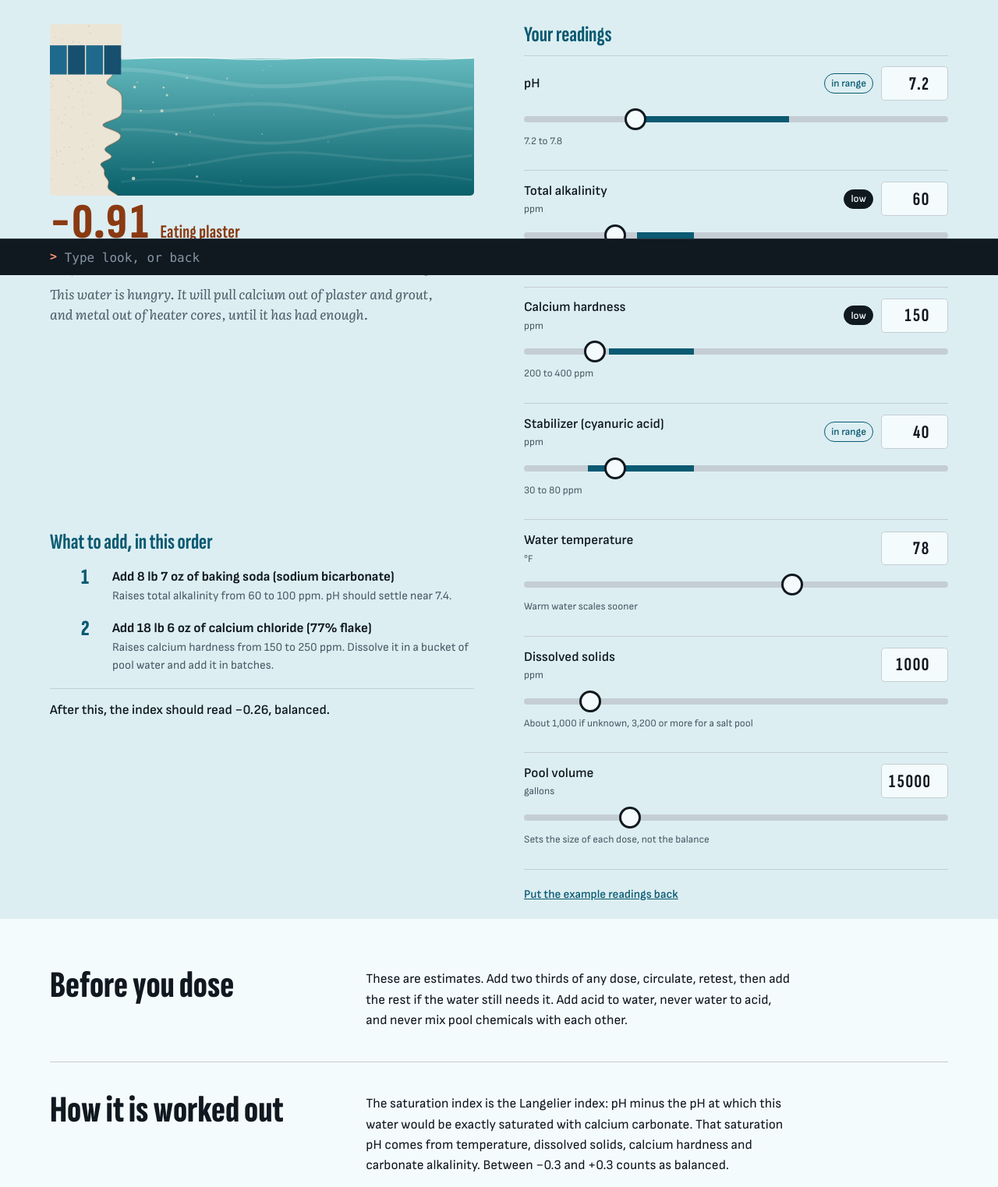
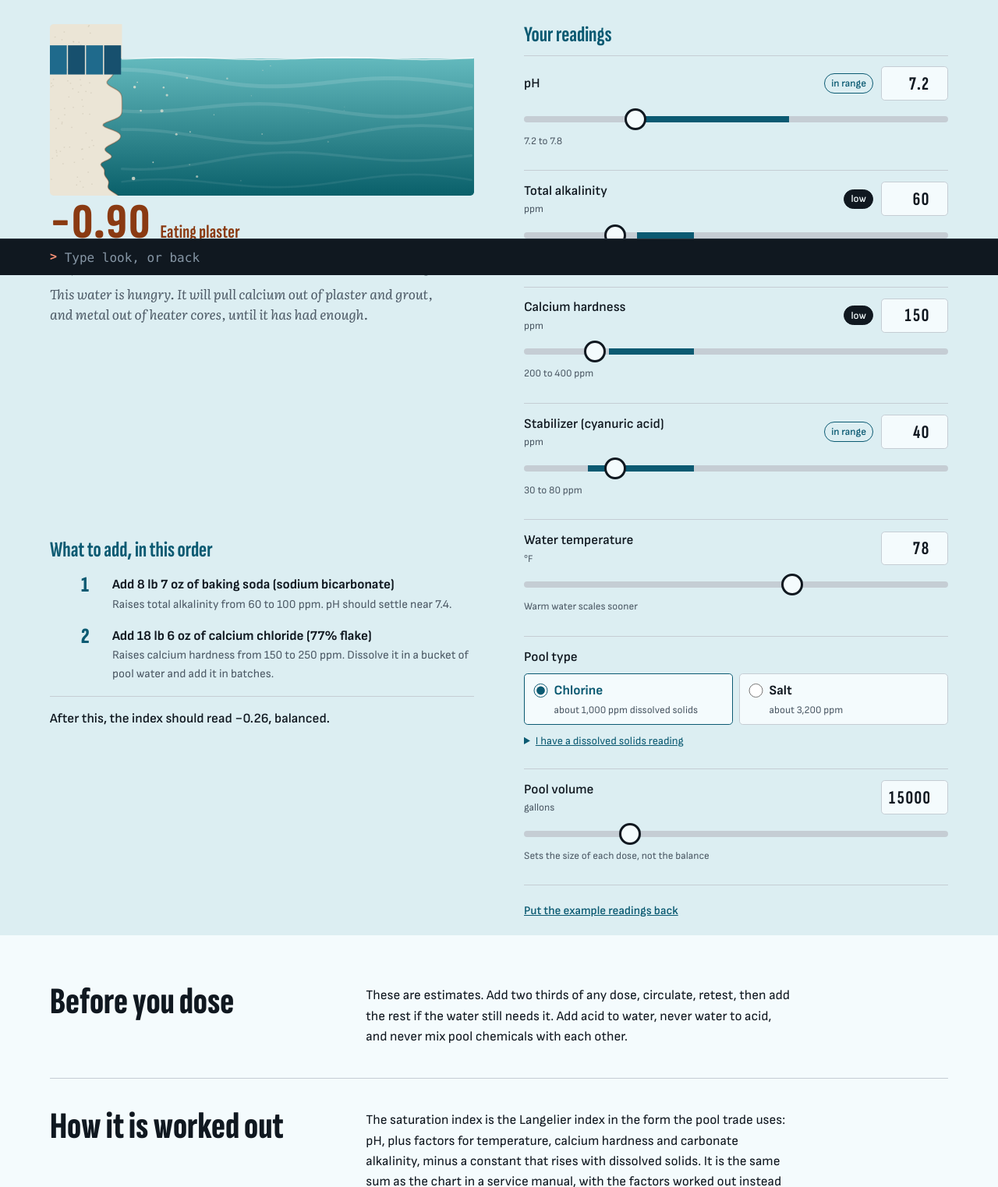
Before and after one commit to capnknives/richardelliot.dev, a plain HTML site: page tools/pool-balance.html in a window 1280 px wide. Shown: the part 447-1970 px from the top of the page at 78% size. Drawn offline with Linux system fonts and the light colour scheme.

Commit message:
Pool balance: trade-chart index, pool-type toggle, and drains sized to the plan
The index is now the pool trade's sum with the ANSI/APSP dissolved-solids
constant, and matches the CPO handbook's worked examples. Dissolved solids
come from a chlorine/salt choice unless a reading is typed in. A drain for
calcium leaves what the plan needs, so nothing is drained and added back.
Hungry water can also be met with alkalinity at the top of its range and,
last, a full soda ash dose followed by acid.

Co-Authored-By: Claude Fable 5.2 <noreply@anthropic.com>
Claude-Session: https://claude.ai/code/session_01KnFn2gjfdwaDVmr9tgmx2J

```diff
--- a/assets/pool-balance.css
+++ b/assets/pool-balance.css
@@ -101,6 +101,23 @@ body[data-room="poolbalance"] .room-head h1 {
 }
 .pool .ideal { font-size: 0.8125rem; color: var(--soft); }
 
+/* Pool type, standing in for a dissolved solids reading */
+.pool .kind { margin: 0; padding: 0.8rem 0 0.9rem; border: 0; border-top: 1px solid var(--rule); min-width: 0; }
+.pool .kind legend { float: left; width: 100%; padding: 0; margin-bottom: 0.5rem; font-weight: 600; }
+.pool .kinds { clear: both; display: grid; grid-template-columns: 1fr 1fr; gap: 0.5rem; }
+.pool .kinds label {
+  display: grid; grid-template-columns: auto 1fr; align-items: center; gap: 0.1rem 0.5rem;
+  min-height: 2.75rem; padding: 0.5rem 0.7rem; font-weight: 700; cursor: pointer;
+  border: 1.5px solid var(--rule); border-radius: 0.3rem; background: var(--paper);
+}
+.pool .kinds label:has(input:checked) { border-color: var(--room); color: var(--room); }
+.pool .kinds small { grid-column: 2; font-weight: 400; font-size: 0.8125rem; color: var(--soft); }
+.pool .kinds input { width: 1.15rem; height: 1.15rem; margin: 0; accent-color: var(--room); }
+.pool .kind details { margin-top: 0.6rem; }
+.pool .kind summary { min-height: 2rem; font-size: 0.875rem; color: var(--room); cursor: pointer; text-decoration: underline; }
+.pool .kind details .row-head { margin: 0.4rem 0 0.3rem; }
+.pool .kinds input:focus-visible, .pool .kind summary:focus-visible { outline: 3px solid var(--room); outline-offset: 2px; }
+
 /* Plan */
 .pool .plan ol { counter-reset: step; display: grid; gap: 1rem; }
 .pool .plan li { counter-increment: step; display: grid; grid-template-columns: 2rem 1fr; column-gap: 0.5rem; }
--- a/assets/pool-balance.js
+++ b/assets/pool-balance.js
@@ -25,26 +25,43 @@ function solvePH(taMeq, dic, cya) {
   return (lo + hi) / 2;
 }
 function carbAlkPpm(taPpm, cya, pH) { return Math.max(1, taPpm - cyaMeq(cya, pH) * 50); }
+/* The saturation index in the form the pool trade uses: pH plus factors for temperature,
+   calcium hardness and carbonate alkalinity, minus a constant that rises with dissolved
+   solids. The factors are worked out, not read from rounded rows of the chart.
+   Temperature is Wojtowicz's fit to the chart's own factors. The constant runs through the
+   ANSI/APSP steps (12.1 under 800 ppm, then 12.2, 12.3, 12.4, 12.5), each placed at the
+   middle of its range and joined in a straight line on a log scale. */
+var TDS_STEPS = [[400, 12.1], [1100, 12.2], [2100, 12.3], [4000, 12.4], [6500, 12.5]];
+function tdsFactor(tds) {
+  var x = Math.log10(Math.max(1, tds)), a, b;
+  if (tds <= TDS_STEPS[0][0]) return TDS_STEPS[0][1];
+  for (var i = 1; i < TDS_STEPS.length; i++) {
+    a = TDS_STEPS[i - 1]; b = TDS_STEPS[i];
+    if (tds <= b[0]) return a[1] + (b[1] - a[1]) * (x - Math.log10(a[0])) / (Math.log10(b[0]) - Math.log10(a[0]));
+  }
+  return TDS_STEPS[TDS_STEPS.length - 1][1];
+}
 function lsi(w) {
-  var A = (Math.log10(Math.max(1, w.tds)) - 1) / 10;
-  var B = 34.55 - 13.12 * Math.log10((w.temp - 32) * 5 / 9 + 273);
-  var C = Math.log10(Math.max(1, w.ch)) - 0.4;
-  var D = Math.log10(carbAlkPpm(w.ta, w.cya, w.ph));
-  return w.ph - (9.3 + A + B - C - D);
+  var TF = -0.56 + 0.01827 * w.temp - 0.000041 * w.temp * w.temp;
+  var CF = Math.log10(Math.max(1, w.ch)) - 0.4;
+  var AF = Math.log10(carbAlkPpm(w.ta, w.cya, w.ph));
+  return w.ph + TF + CF + AF - tdsFactor(w.tds);
 }
 
 var RANGE = { ph: [7.2, 7.8], ta: [80, 120], ch: [200, 400], cya: [30, 80] };
 
 function buildPlan(w, opt) {
   opt = opt || {};
-  var phT = opt.phTarget || 7.5, chT = opt.chTarget || 250;
+  var phT = opt.phTarget || 7.5, chT = opt.chTarget || 250, taT = opt.taTarget || 100;
   var L = w.gal * GAL, steps = [];
   var s = { ph: w.ph, ta: w.ta / 50, cya: w.cya, ch: w.ch };
   s.dic = dicFrom(s.ph, s.ta, s.cya);
 
   // 0. Dilution is the only way down for calcium and stabilizer.
   var f = 0, why = [];
-  if (s.ch > RANGE.ch[1]) { f = Math.max(f, 1 - 350 / s.ch); why.push("calcium hardness of " + Math.round(s.ch)); }
+  /* Leave as much calcium as the plan will want, so it never drains calcium out and then adds it back. */
+  var keep = Math.min(RANGE.ch[1], Math.max(350, opt.chTarget || 0));
+  if (s.ch > RANGE.ch[1]) { f = Math.max(f, 1 - keep / s.ch); why.push("calcium hardness of " + Math.round(s.ch)); }
   if (s.cya > RANGE.cya[1]) { f = Math.max(f, 1 - 50 / s.cya); why.push("stabilizer of " + Math.round(s.cya)); }
   if (f > 0) {
     steps.push({ kind: "drain", pct: Math.round(f * 100), why: why });
@@ -56,14 +73,14 @@ function buildPlan(w, opt) {
 
   // 1. Total alkalinity.
   var taPpm = s.ta * 50, aerated = false;
-  if (taPpm < RANGE.ta[0]) {
-    var x = (100 - taPpm) / 50;
+  if (taPpm < RANGE.ta[0] || (opt.taTarget && taPpm < taT - 5)) {
+    var x = (taT - taPpm) / 50;
     s.ta += x; s.dic += x; s.ph = solvePH(s.ta, s.dic, s.cya);
-    steps.push({ kind: "bicarb", grams: x * L * 84.01 / 1000, from: taPpm, to: 100, ph: s.ph });
+    steps.push({ kind: "bicarb", grams: x * L * 84.01 / 1000, from: taPpm, to: taT, ph: s.ph });
   } else if (taPpm > RANGE.ta[1]) {
-    var y = (taPpm - 100) / 50;
+    var y = (taPpm - taT) / 50;
     s.ta -= y; s.ph = phT; s.dic = dicFrom(s.ph, s.ta, s.cya); aerated = true;
-    steps.push({ kind: "acidTA", ml: y * L / 10.0, from: taPpm, to: 100 });
+    steps.push({ kind: "acidTA", ml: y * L / 10.0, from: taPpm, to: taT });
   }
 
   // 2. pH.
@@ -79,7 +96,7 @@ function buildPlan(w, opt) {
        alkalinity past its range the dose stops there, as long as that still brings pH up to
        7.2. Aeration is offered as extra help for the rest, never as the only step. */
     var ash = lo, short = false;
-    if ((s.ta + 2 * lo) * 50 > RANGE.ta[1] + 0.5) {
+    if ((s.ta + 2 * lo) * 50 > RANGE.ta[1] + 0.5 && !opt.fullAsh) {
       var room = Math.max(0, (RANGE.ta[1] / 50 - s.ta) / 2), floor = 0;
       if (s.ph < RANGE.ph[0]) {
         var a2 = 0, b2 = lo;
@@ -97,9 +114,9 @@ function buildPlan(w, opt) {
         /* The way a tech does it: let the soda ash carry alkalinity high, give it time, then
            bring alkalinity back down with acid in rounds. pH is taken to recover between
            rounds, as it does in the alkalinity step above, and gets tuned on the return visit. */
-        var down = (s.ta * 50 - 110) / 50, high = s.ta * 50;
+        var land = Math.max(110, taT), down = (s.ta * 50 - land) / 50, high = s.ta * 50;
         s.ta -= down; s.ph = phT; s.dic = dicFrom(s.ph, s.ta, s.cya);
-        steps.push({ kind: "acidAfter", ml: down * L / 10.0, from: high, to: 110 });
+        steps.push({ kind: "acidAfter", ml: down * L / 10.0, from: high, to: land });
       }
     }
   }
@@ -128,10 +145,10 @@ function buildPlan(w, opt) {
    lean on calcium, then pH, which are the two levers that stay inside their ranges.
    pH moves a tenth at a time and stops at the first target that balances, so the
    plan never swings from hungry water to scaling water or back. */
-function leanOnPH(w, chTarget, p, dir) {
+function leanOnPH(w, chTarget, p, dir, taTarget, fullAsh) {
   var best = p, start = Math.round(Math.min(7.8, Math.max(7.2, p.end.ph)) * 10);
   for (var t = start + dir; t >= 72 && t <= 78; t += dir) {
-    var q = buildPlan(w, { chTarget: chTarget, phTarget: t / 10, forcePH: true });
+    var q = buildPlan(w, { chTarget: chTarget, phTarget: t / 10, forcePH: true, taTarget: taTarget, fullAsh: fullAsh });
     if (q.end.ph < RANGE.ph[0] - 0.005 || q.end.ph > RANGE.ph[1] + 0.005) continue;
     if (Math.abs(q.lsi) < Math.abs(best.lsi)) best = q;
     if (q.lsi >= -0.3 && q.lsi <= 0.3) return q;
@@ -145,6 +162,16 @@ function plan(w) {
     var ch = Math.min(400, Math.max(250, need));
     p = buildPlan(w, { chTarget: ch });
     if (p.lsi < -0.3) p = leanOnPH(w, ch, p, 1);
+    if (p.lsi < -0.3) {
+      /* Still hungry with pH and calcium at the top: aim alkalinity at the top of its range too. */
+      var r = leanOnPH(w, ch, buildPlan(w, { chTarget: ch, taTarget: RANGE.ta[1] }), 1, RANGE.ta[1]);
+      if (r.lsi > p.lsi) p = r;
+    }
+    if (p.lsi < -0.3) {
+      /* Last lever: stop holding soda ash back. Alkalinity overshoots and acid brings it down later. */
+      var top = RANGE.ta[1], u = leanOnPH(w, ch, buildPlan(w, { chTarget: ch, taTarget: top, fullAsh: true }), 1, top, true);
+      if (u.lsi > p.lsi + 0.02) p = u;
+    }
   } else if (p.lsi > 0.3) {
     p = leanOnPH(w, 0, p, -1);
   }
@@ -159,7 +186,6 @@ var FIELDS = [
   { id: "ch",   label: "Calcium hardness", unit: "ppm", min: 0, max: 1000, step: 10, def: 150, ideal: "200 to 400 ppm", r: RANGE.ch },
   { id: "cya",  label: "Stabilizer (cyanuric acid)", unit: "ppm", min: 0, max: 200, step: 5, def: 40, ideal: "30 to 80 ppm", r: RANGE.cya },
   { id: "temp", label: "Water temperature", unit: "°F", min: 32, max: 104, step: 1, def: 78, ideal: "Warm water scales sooner" },
-  { id: "tds",  label: "Dissolved solids", unit: "ppm", min: 200, max: 6000, step: 50, def: 1000, ideal: "About 1,000 if unknown, 3,200 or more for a salt pool" },
   { id: "gal",  label: "Pool volume", unit: "gallons", min: 1000, max: 60000, step: 500, def: 15000, ideal: "Sets the size of each dose, not the balance" }
 ];
 var $ = function (id) { return document.getElementById(id); };
@@ -187,9 +213,39 @@ FIELDS.forEach(function (f) {
     num.value = v; slide.value = v; update();
   });
 });
+/* Dissolved solids: hardly anyone has a meter, so the pool type stands in for a reading. */
+var SOLIDS = { chlorine: 1000, salt: 3200 }, TDS_MIN = 200, TDS_MAX = 8000;
+(function () {
+  var d = document.createElement("fieldset");
+  d.className = "row kind";
+  d.innerHTML =
+    '<legend>Pool type</legend>' +
+    '<div class="kinds">' +
+    '<label><input type="radio" name="kind" value="chlorine" checked> Chlorine <small>about 1,000 ppm dissolved solids</small></label>' +
+    '<label><input type="radio" name="kind" value="salt"> Salt <small>about 3,200 ppm</small></label>' +
+    '</div>' +
+    '<details><summary>I have a dissolved solids reading</summary>' +
+    '<div class="row-head"><label for="tds">Dissolved solids <small>ppm</small></label>' +
+    '<input class="num" id="tds" type="number" inputmode="numeric" min="' + TDS_MIN + '" max="' + TDS_MAX + '" step="50" placeholder="none"></div>' +
+    '<p class="ideal">Used in place of the pool type while it is filled in. Clear it to go back.</p></details>';
+  rows.insertBefore(d, $("gal").closest(".row"));
+  d.addEventListener("input", update);
+  $("tds").addEventListener("change", function () {
+    var v = parseFloat($("tds").value);
+    $("tds").value = isFinite(v) ? Math.min(TDS_MAX, Math.max(TDS_MIN, v)) : "";
+    update();
+  });
+})();
+function solids() {
+  var v = parseFloat($("tds").value);
+  if (isFinite(v)) return Math.min(TDS_MAX, Math.max(TDS_MIN, v));
+  return SOLIDS[document.querySelector('input[name="kind"]:checked').value];
+}
 $("readings").addEventListener("submit", function (e) { e.preventDefault(); });
 $("reset").addEventListener("click", function () {
   FIELDS.forEach(function (f) { $(f.id).value = f.def; $(f.id + "-slide").value = f.def; });
+  document.querySelector('input[name="kind"][value="chlorine"]').checked = true;
+  $("tds").value = "";
   update();
 });
 
@@ -200,6 +256,7 @@ function read() {
     if (!isFinite(v)) v = parseFloat($(f.id + "-slide").value);
     w[f.id] = Math.min(f.max, Math.max(f.min, v));
   });
+  w.tds = solids();
   return w;
 }
 function signed(v) { var t = Math.abs(v).toFixed(2); return (v < -0.004 ? "−" : v > 0.004 ? "+" : "") + t; }
--- a/assets/prompt.js
+++ b/assets/prompt.js
@@ -62,7 +62,7 @@
     },
     poolbalance: {
       "wall,plaster,tile,tiles,scale,pits": "Plaster below, a band of tile at the waterline. Hungry water pits the one. Overfull water crusts the other.",
-      "kit,test kit,vials,vial,reagents": "Six vials. Five of them take drops and turn a color. The sixth is a thermometer.",
+      "kit,test kit,vials,vial,reagents": "Five vials. Four of them take drops and turn a color. The fifth is a thermometer.",
       "water,pool,calcium": "It is never neutral about calcium. Move a reading and watch which way it leans."
     },
     riftforge: {
--- a/tools/pool-balance.html
+++ b/tools/pool-balance.html
@@ -4,9 +4,9 @@
   <meta charset="utf-8">
   <meta name="viewport" content="width=device-width, initial-scale=1">
   <title>Pool water balance — Richard Elliot</title>
-  <meta name="description" content="Enter six pool test readings. See whether the water eats plaster or grows scale, and what to add to fix it.">
+  <meta name="description" content="Enter five pool test readings. See whether the water eats plaster or grows scale, and what to add to fix it.">
   <meta property="og:title" content="Pool water balance — Richard Elliot">
-  <meta property="og:description" content="Enter six pool test readings. See whether the water eats plaster or grows scale, and what to add to fix it.">
+  <meta property="og:description" content="Enter five pool test readings. See whether the water eats plaster or grows scale, and what to add to fix it.">
   <meta property="og:type" content="website">
   <meta property="og:url" content="https://richardelliot.dev/tools/pool-balance.html">
   <meta property="og:image" content="https://richardelliot.dev/assets/card.png">
@@ -38,7 +38,7 @@
     <div class="room-head">
       <p class="state">A small tool. It runs in your browser and sends nothing anywhere.</p>
       <h1>Pool water balance</h1>
-      <p class="lede">Six test readings in, a dosing plan out.</p>
+      <p class="lede">Five test readings in, a dosing plan out.</p>
     </div>
 
     <noscript><p style="padding: 0 var(--gutter)">This calculator needs JavaScript to run.</p></noscript>
@@ -80,7 +80,8 @@
       <section>
         <h2>How it is worked out</h2>
         <div class="body">
-<p>The saturation index is the Langelier index: pH minus the pH at which this water would be exactly saturated with calcium carbonate. That saturation pH comes from temperature, dissolved solids, calcium hardness and carbonate alkalinity. Between −0.3 and +0.3 counts as balanced.</p>
+<p>The saturation index is the Langelier index in the form the pool trade uses: pH, plus factors for temperature, calcium hardness and carbonate alkalinity, minus a constant that rises with dissolved solids. It is the same sum as the chart in a service manual, with the factors worked out instead of read from rounded rows, so it can differ from a hand calculation by a few hundredths. Between −0.3 and +0.3 counts as balanced.</p>
+<p>Hardly anyone carries a dissolved solids meter, so the pool type stands in for that reading: about 1,000 ppm for a chlorine pool and about 3,200 for a salt pool. If you do have a reading, there is a place to enter it.</p>
 <p>Stabilizer shows up in an alkalinity test, so the part that belongs to cyanurate is taken out first. Acid and soda ash doses come from the carbonate and cyanurate equilibria instead of a lookup chart, so they account for how well your water is buffered. Baking soda, calcium chloride and stabilizer doses are plain stoichiometry.</p>
 <p>The arithmetic is in <a href="../assets/pool-balance.js">one short script</a> you can read.</p>
         </div>
@@ -114,7 +115,7 @@
     <p><a href="https://github.com/capnknives/richardelliot.dev">Source for this site</a></p>
   </footer>
 
-  <div class="prompt" role="region" aria-label="Command bar" data-prompt data-room-text="A pool at noon. A test kit sits open on the coping, six vials in a row. Below the waterline, the wall keeps a record of everything the water has done to it.">
+  <div class="prompt" role="region" aria-label="Command bar" data-prompt data-room-text="A pool at noon. A test kit sits open on the coping, five vials in a row. Below the waterline, the wall keeps a record of everything the water has done to it.">
     <p class="prompt-log" data-prompt-log aria-live="polite" tabindex="-1"></p>
     <form autocomplete="off">
       <label for="cmd" aria-label="Command">&gt;</label>
```
Also changed, not shown: index.html (+1 -1 lines), 1 other file.
